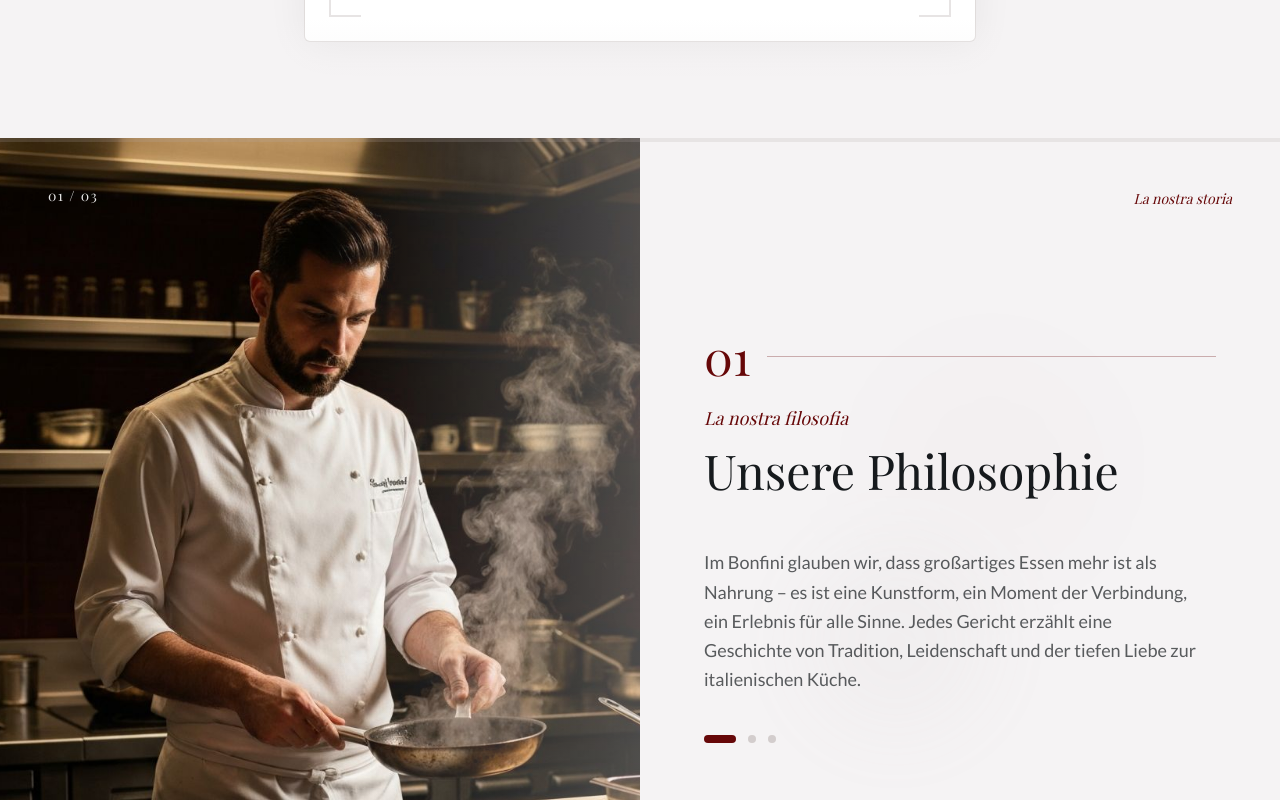
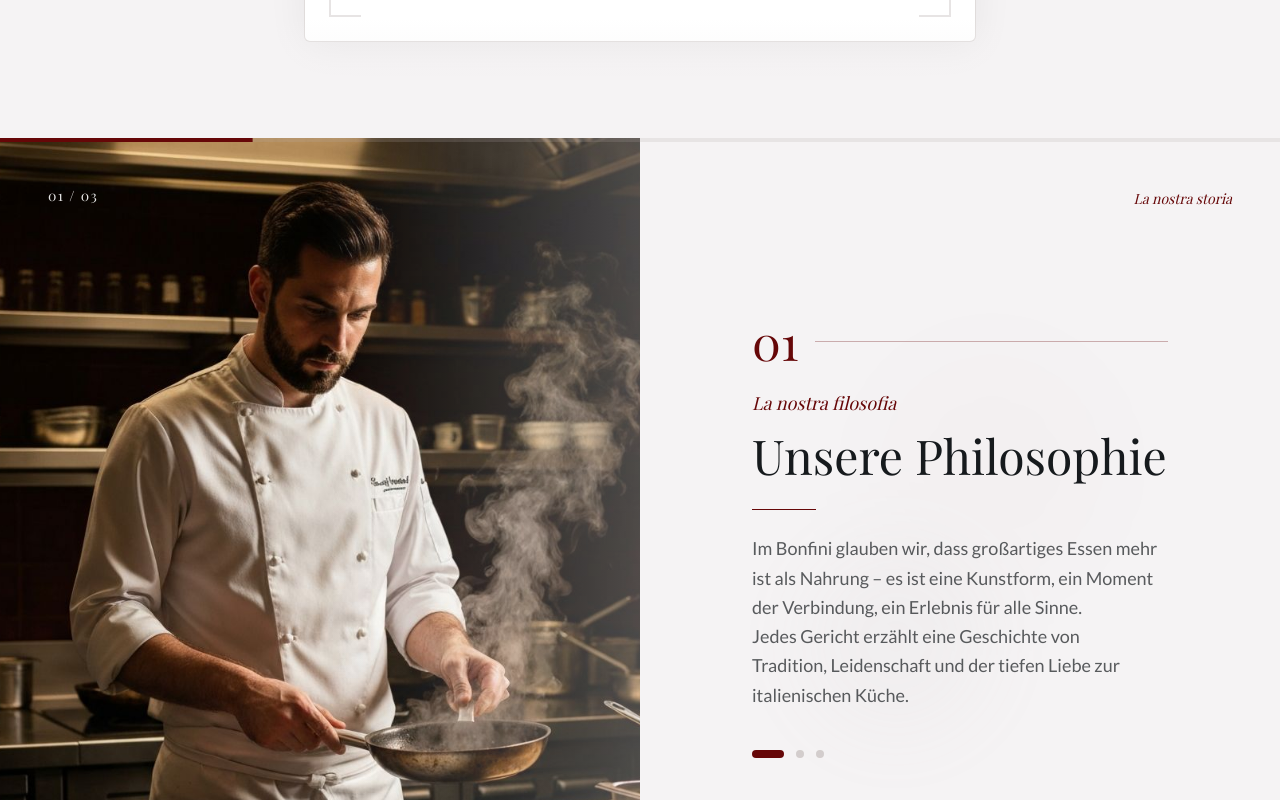
Before and after one commit to Rina-Korca/porto-vecchio, a Next.js app: page / in a window 1280 px wide. Shown: the part 2420-3220 px from the top of the page. Built offline with nearby package versions, Linux system fonts and the light colour scheme; a web font is replaced by a local one.

Commit message:
feat: rebuild PinnedStorytellingSection with Framer Motion's useScroll hook\n\nReplace unreliable manual scroll listener with precise Framer Motion tracking

```diff
--- a/components/pinned-storytelling-section.tsx
+++ b/components/pinned-storytelling-section.tsx
@@ -1,6 +1,7 @@
 "use client"
 
-import { useEffect, useRef, useState } from "react"
+import { useRef, useState, useEffect } from "react"
+import { motion, useScroll, useTransform } from "framer-motion"
 import { cn } from "@/lib/utils"
 
 interface StoryStep {
@@ -43,15 +44,42 @@ const storySteps: StoryStep[] = [
 ]
 
 export function PinnedStorytellingSection() {
-  const sectionRef = useRef<HTMLElement>(null)
-  const [activeStep, setActiveStep] = useState(0)
-  const [scrollProgress, setScrollProgress] = useState(0)
-  const [isInView, setIsInView] = useState(false)
+  // Ref for the outer 300vh wrapper (this is the scroll target)
+  const targetRef = useRef<HTMLElement>(null)
   const [isMobile, setIsMobile] = useState(false)
 
-  // Total height = 100vh per slide = 300vh for 3 slides
-  const totalSlides = storySteps.length
-  const sectionHeightVh = totalSlides * 100
+  // Framer Motion useScroll - tracks scroll progress through the target element
+  // offset: ["start start", "end end"] means:
+  // - progress = 0 when top of target hits top of viewport
+  // - progress = 1 when bottom of target hits bottom of viewport
+  const { scrollYProgress } = useScroll({
+    target: targetRef,
+    offset: ["start start", "end end"],
+  })
+
+  // Convert scrollYProgress (0-1) to active slide index (0, 1, or 2)
+  // 0.00 - 0.33 = slide 0
+  // 0.33 - 0.66 = slide 1
+  // 0.66 - 1.00 = slide 2
+  const [activeStep, setActiveStep] = useState(0)
+  const [progress, setProgress] = useState(0)
+
+  useEffect(() => {
+    const unsubscribe = scrollYProgress.on("change", (latest) => {
+      setProgress(latest)
+
+      // Calculate which slide we're on
+      // 0.00-0.33 = slide 0, 0.33-0.66 = slide 1, 0.66-1.00 = slide 2
+      const totalSlides = storySteps.length
+      const slideIndex = Math.min(
+        totalSlides - 1,
+        Math.floor(latest * totalSlides)
+      )
+      setActiveStep(slideIndex)
+    })
+
+    return () => unsubscribe()
+  }, [scrollYProgress])
 
   useEffect(() => {
     const checkMobile = () => {
@@ -61,68 +89,6 @@ export function PinnedStorytellingSection() {
     window.addEventListener("resize", checkMobile)
     return () => window.removeEventListener("resize", checkMobile)
   }, [])
-
-  useEffect(() => {
-    let ticking = false
-
-    const handleScroll = () => {
-      if (!ticking) {
-        requestAnimationFrame(() => {
-          if (!sectionRef.current) {
-            ticking = false
-            return
-          }
-
-          const rect = sectionRef.current.getBoundingClientRect()
-          const sectionHeight = sectionRef.current.offsetHeight
-          const windowHeight = window.innerHeight
-
-          // Check if section is in view
-          const inView = rect.top < windowHeight && rect.bottom > 0
-          setIsInView(inView)
-
-          if (!inView) {
-            ticking = false
-            return
-          }
-
-          // Calculate progress through the section (0 to 1)
-          // Progress starts when section top reaches viewport top (rect.top <= 0)
-          // Progress ends when section bottom reaches viewport bottom
-          const scrollableDistance = sectionHeight - windowHeight
-          const scrolled = Math.max(0, -rect.top)
-          const progress = Math.min(1, scrolled / scrollableDistance)
-
-          setScrollProgress(progress)
-
-          // Determine active step based on progress
-          // Each step gets equal portion of the scroll
-          const stepIndex = Math.min(
-            totalSlides - 1,
-            Math.floor(progress * totalSlides)
-          )
-          setActiveStep(stepIndex)
-
-          ticking = false
-        })
-        ticking = true
-      }
-    }
-
-    window.addEventListener("scroll", handleScroll, { passive: true })
-    handleScroll()
-
-    return () => window.removeEventListener("scroll", handleScroll)
-  }, [totalSlides])
-
-  // Calculate individual step progress for smoother transitions
-  const getStepProgress = (index: number) => {
-    const stepSize = 1 / storySteps.length
-    const stepStart = index * stepSize
-    const stepEnd = (index + 1) * stepSize
-    const relativeProgress = (scrollProgress - stepStart) / stepSize
-    return Math.max(0, Math.min(1, relativeProgress))
-  }
 
   if (isMobile) {
     // Simplified mobile layout without sticky behavior
@@ -140,7 +106,7 @@ export function PinnedStorytellingSection() {
 
           {/* Mobile Steps */}
           <div className="space-y-16">
-            {storySteps.map((step, index) => (
+            {storySteps.map((step) => (
               <div key={step.id} className="space-y-6">
                 <div className="relative aspect-[4/3] overflow-hidden rounded-sm">
                   <img
@@ -166,44 +132,55 @@ export function PinnedStorytellingSection() {
   }
 
   return (
+    // OUTER WRAPPER: 300vh tall, position relative
+    // This creates the scrollable area that triggers the pinned effect
     <section
-      ref={sectionRef}
+      ref={targetRef}
       className="relative bg-smoke"
-      style={{ height: `${sectionHeightVh}vh` }}
+      style={{
+        height: "300vh",
+        // DEBUG: Uncomment to see the outer wrapper bounds
+        // outline: "4px solid red",
+      }}
     >
-      {/* Sticky Container - stays fixed while scrolling through section */}
-      <div className="sticky top-0 h-screen w-full overflow-hidden">
+      {/* STICKY VIEWPORT: position sticky, top 0, height 100vh */}
+      {/* This stays fixed in the viewport while user scrolls through the 300vh wrapper */}
+      <div
+        className="sticky top-0 h-screen w-full overflow-hidden"
+        style={{
+          // DEBUG: Uncomment to see the sticky viewport bounds
+          // outline: "4px solid blue",
+        }}
+      >
         <div className="h-full flex">
-          {/* Left Side - Sticky Image */}
+          {/* Left Side - Image */}
           <div className="w-1/2 h-full relative overflow-hidden">
             {/* All images stacked, with opacity transitions */}
             {storySteps.map((step, index) => {
               const isActive = index === activeStep
-              const stepProgress = getStepProgress(index)
 
               return (
-                <div
+                <motion.div
                   key={step.id}
-                  className={cn(
-                    "absolute inset-0 transition-opacity duration-700",
-                    isActive ? "opacity-100" : "opacity-0"
-                  )}
-                  style={{
-                    transitionTimingFunction: "cubic-bezier(0.16, 1, 0.3, 1)",
+                  className="absolute inset-0"
+                  initial={false}
+                  animate={{
+                    opacity: isActive ? 1 : 0,
+                    scale: isActive ? 1.02 : 1,
+                  }}
+                  transition={{
+                    opacity: { duration: 0.6, ease: [0.16, 1, 0.3, 1] },
+                    scale: { duration: 0.8, ease: [0.16, 1, 0.3, 1] },
                   }}
                 >
                   <img
                     src={step.image}
                     alt={step.title}
                     className="w-full h-full object-cover"
-                    style={{
-                      transform: `scale(${1 + stepProgress * 0.08})`,
-                      transition: "transform 0.3s cubic-bezier(0.33, 1, 0.68, 1)",
-                    }}
                   />
                   {/* Image overlay gradient */}
                   <div className="absolute inset-0 bg-gradient-to-r from-transparent via-transparent to-smoke/30" />
-                </div>
+                </motion.div>
               )
             })}
 
@@ -228,13 +205,19 @@ export function PinnedStorytellingSection() {
 
             {/* Current step number overlay */}
             <div className="absolute top-12 left-12 z-10">
-              <div className="text-white/90 font-serif text-sm tracking-widest">
+              <motion.div
+                key={activeStep}
+                initial={{ opacity: 0, y: 10 }}
+                animate={{ opacity: 1, y: 0 }}
+                transition={{ duration: 0.4 }}
+                className="text-white/90 font-serif text-sm tracking-widest"
+              >
                 {storySteps[activeStep].label} / 0{storySteps.length}
-              </div>
+              </motion.div>
             </div>
           </div>
 
-          {/* Right Side - Scrolling Text Content */}
+          {/* Right Side - Text Content */}
           <div className="w-1/2 h-full flex items-center justify-center relative">
             {/* Background pattern */}
             <div className="absolute inset-0 opacity-30">
@@ -247,24 +230,26 @@ export function PinnedStorytellingSection() {
               <span className="text-garnet font-serif italic text-sm">La nostra storia</span>
             </div>
 
-            {/* Text steps */}
-            <div className="relative w-full max-w-lg px-12">
+            {/* Text steps - using AnimatePresence for smooth transitions */}
+            <div className="relative w-full max-w-lg px-12 h-[60vh] flex items-center">
               {storySteps.map((step, index) => {
                 const isActive = index === activeStep
-                const isPast = index < activeStep
-                const isFuture = index > activeStep
 
                 return (
-                  <div
+                  <motion.div
                     key={step.id}
-                    className={cn(
-                      "absolute inset-0 flex flex-col justify-center transition-all duration-700",
-                      isActive && "opacity-100 translate-y-0",
-                      isPast && "opacity-0 -translate-y-16 pointer-events-none",
-                      isFuture && "opacity-0 translate-y-16 pointer-events-none"
-                    )}
+                    className="absolute inset-0 flex flex-col justify-center px-12"
+                    initial={false}
+                    animate={{
+                      opacity: isActive ? 1 : 0,
+                      y: isActive ? 0 : index < activeStep ? -40 : 40,
+                    }}
+                    transition={{
+                      duration: 0.6,
+                      ease: [0.16, 1, 0.3, 1],
+                    }}
                     style={{
-                      transitionTimingFunction: "cubic-bezier(0.16, 1, 0.3, 1)",
+                      pointerEvents: isActive ? "auto" : "none",
                     }}
                   >
                     {/* Step label */}
@@ -299,39 +284,42 @@ export function PinnedStorytellingSection() {
                         <div
                           key={dotIndex}
                           className={cn(
-                            "w-2 h-2 rounded-full transition-all duration-300",
+                            "h-2 rounded-full transition-all duration-300",
                             dotIndex === index
                               ? "bg-garnet w-8"
-                              : "bg-silver/50"
+                              : "bg-silver/50 w-2"
                           )}
                         />
                       ))}
                     </div>
-                  </div>
+                  </motion.div>
                 )
               })}
             </div>
 
             {/* Scroll hint at bottom */}
-            <div
-              className={cn(
-                "absolute bottom-12 left-1/2 -translate-x-1/2 transition-opacity duration-500",
-                scrollProgress > 0.9 ? "opacity-0" : "opacity-100"
-              )}
+            <motion.div
+              className="absolute bottom-12 left-1/2 -translate-x-1/2"
+              animate={{ opacity: progress > 0.9 ? 0 : 1 }}
+              transition={{ duration: 0.3 }}
             >
               <div className="flex flex-col items-center gap-2 text-carbon/40">
                 <span className="text-xs uppercase tracking-widest">Weiter scrollen</span>
-                <div className="w-px h-8 bg-gradient-to-b from-carbon/20 to-transparent" />
+                <motion.div
+                  className="w-px h-8 bg-gradient-to-b from-carbon/20 to-transparent"
+                  animate={{ scaleY: [1, 1.2, 1] }}
+                  transition={{ duration: 1.5, repeat: Infinity }}
+                />
               </div>
-            </div>
+            </motion.div>
           </div>
         </div>
 
         {/* Progress bar at top */}
         <div className="absolute top-0 left-0 right-0 h-1 bg-silver/20">
-          <div
-            className="h-full bg-garnet transition-all duration-150"
-            style={{ width: `${scrollProgress * 100}%` }}
+          <motion.div
+            className="h-full bg-garnet origin-left"
+            style={{ scaleX: scrollYProgress }}
           />
         </div>
       </div>
--- a/package.json
+++ b/package.json
@@ -10,7 +10,6 @@
   },
   "dependencies": {
     "@hookform/resolvers": "^3.9.1",
-    "@vercel/analytics": "1.6.1",
     "@radix-ui/react-accordion": "1.2.12",
     "@radix-ui/react-alert-dialog": "1.1.15",
     "@radix-ui/react-aspect-ratio": "1.1.8",
@@ -38,12 +37,14 @@
     "@radix-ui/react-toggle": "1.1.10",
     "@radix-ui/react-toggle-group": "1.1.11",
     "@radix-ui/react-tooltip": "1.2.8",
+    "@vercel/analytics": "1.6.1",
     "autoprefixer": "^10.4.20",
     "class-variance-authority": "^0.7.1",
     "clsx": "^2.1.1",
     "cmdk": "1.1.1",
     "date-fns": "4.1.0",
     "embla-carousel-react": "8.6.0",
+    "framer-motion": "^12.38.0",
     "input-otp": "1.4.2",
     "lucide-react": "^0.564.0",
     "next": "16.2.4",
```
Also changed, not shown: 1 other file (tests, documents, lock files or other folders).
